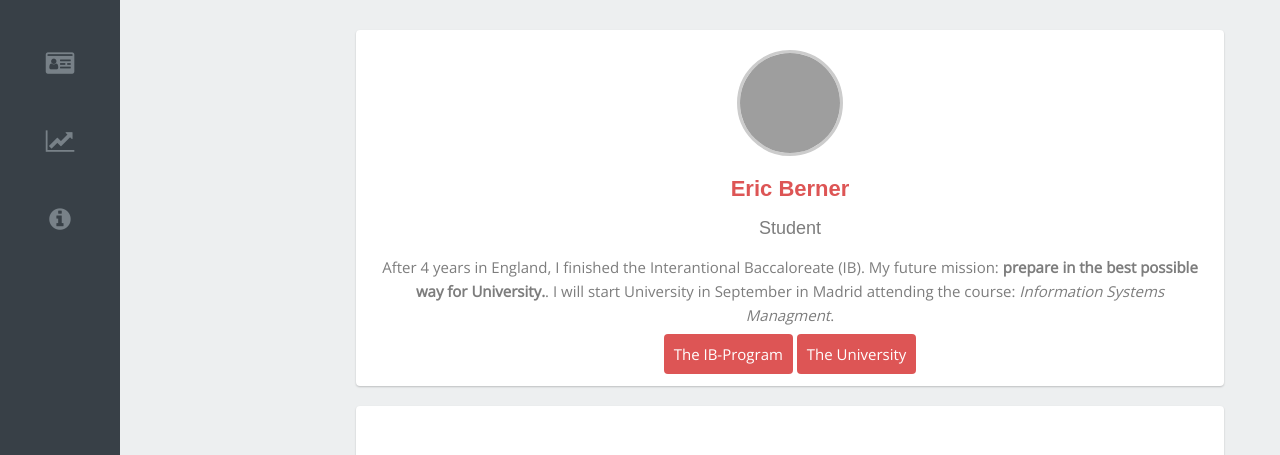
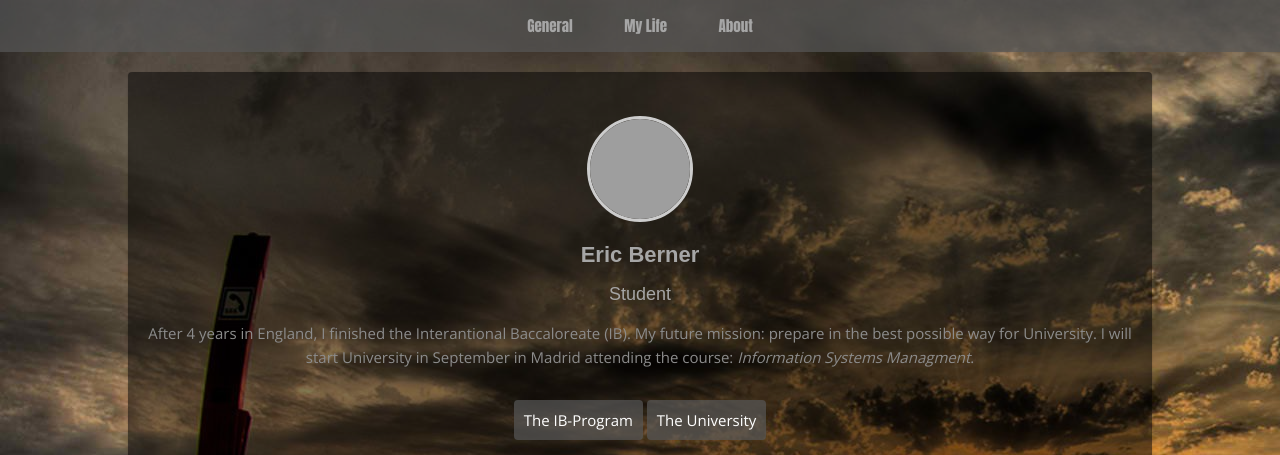
Before and after one commit to Jb5322/own, a plain HTML site: page index.html in a window 1280 px wide. Shown: the top 455 px of the page. Drawn offline with nearby package versions, Linux system fonts and the light colour scheme; grey boxes are pictures that could not be loaded.

Commit message:
Finished

```diff
--- a/index.html
+++ b/index.html
@@ -8,35 +8,28 @@
   </head>
 
   <body>
-    <div id="sidebar">
-      <ul>
-          <li>
-            <a href="#summary">
-              <i class="fa fa-id-card" aria-hidden="true"></i>
-            </a>
-          </li>
-          <li>
-            <a href="#favorite-movies">
-              <i class="fa fa-line-chart" aria-hidden="true"></i>
-            </a>
-          </li>
-          <li>
-            <a href="#footer">
-              <i class="fa fa-info-circle"></i>
-            </a>
-          </li>
-        </ul>
+    <div class="navbar text-center">
+      <a href="#summary">General</a>
+      <a href="#favorite-movies">My Life</a>
+      <a href="#footer">About</a>
     </div>
     <div id="page-content">
       <div class="container">
+        <br>
+        <br>
+        <br>
         <div class="card text-center" id="summary">
+          <br>
           <img src="images/hey.png" alt="Dude" id="img-profile" class="img-circle">
           <h1>Eric Berner</h1>
           <h2>Student</h2>
           <p>
-            After 4 years in England, I finished the Interantional Baccaloreate (IB). My future mission: <strong>prepare in the best possible way for University.</strong>. I will start University in September in Madrid attending the course: <em>Information Systems Managment</em>.
+            After 4 years in England, I finished the Interantional Baccaloreate (IB). My future mission: prepare in the best possible way for University. I will start University in September in Madrid attending the course: <em>Information Systems Managment</em>.
           </p>
-          <a href="https://www.haileybury.com/" class="btn-red">The IB-Program</a>  <a href="https://www.ie.edu/university/home/" class="btn-red">The University</a>
+          <br>
+          <a href="https://www.haileybury.com/" class="btn-red">The IB-Program</a>    <a href="https://www.ie.edu/university/home/" class="btn-red">The University</a>
+          <br>
+          <br>
         </div>
         <div class="card text-center">
           <ul class="list-inline">
@@ -85,7 +78,7 @@
         </div>
         <div class="card text-center" id="footer">
           <h2>About this page</h2>
-          This page has been coded during the <a href="https://lewagon.org/program" target="_blank"> LeWagon program</a>. That was probably one of the best experiences of my entire life. Jokes....
+          This page has been coded during the <strong><a href="https://lewagon.org/program" target="_blank"> LeWagon program</a></strong>. That was probably one of the best experiences of my entire life. Jokes....
           <ul class="list-inline">
            <li>
              <a href="#">
@@ -106,6 +99,7 @@
         </div>
       </div>
     </div>
+  <script src="all.js"></script>
   </body>
 
 
--- a/style.css
+++ b/style.css
@@ -1,20 +1,24 @@
-@import url('https://fonts.googleapis.com/css?family=Open+Sans');
+@import url('https://fonts.googleapis.com/css?family=Open+Sans:400,800|Anton');
 
 body {
-  background-color: #EDEFF0;
+  background-image: url("images/guk.jpg");
+  background-attachment: fixed;
+  background-color: #cccccc;
   font-family: 'Open Sans', sans-serif;
   font-weight: 300;
-  color:  #7d7d7d;
+  color:  #8c8c8c;
   font-size: 15px;
   line-height: 1.6em;
+  margin: 0;
 }
 
 h1, h2, h3 {
   font-family: 'Montserrat', sans-serif;
+  color: #a6a6a6;
 }
 
 h1{
-  color: #DD5555;
+  color: #a6a6a6;
   font-size: 22px;
 }
 
@@ -33,7 +37,7 @@ p{
 }
 
 a{
-  color: #ccc;
+  color: #8c8c8c;
   text-decoration: none;
 }
 
@@ -49,15 +53,15 @@ a:hover{
 }
 
 .container {
-  width: 90%;
-  margin: 30px auto;
+  width: 80%;
+  margin: 0px auto;
 }
 
 
 .card{
-  background: white;
+  background-color: rgba(0, 0, 0, 0.5);
   padding: 20px;
-  margin-bottom: 20px;
+  margin-bottom: 50px;
   border-radius: 4px;
   box-shadow: 0px 1px 2px 0px rgba(0, 0, 0, 0.2);
 }
@@ -81,7 +85,7 @@ a:hover{
   font-size: 25px;
 }
 .btn-red{
-  background-color: #DD5555;
+  background-color: rgba(88,88,88,0.7);
   color: white;
   font-weight: 500;
   padding: 10px;
@@ -114,37 +118,6 @@ a:hover{
 }
 
 
-#sidebar {
-  background-color: #384047;
-  position: fixed;
-  left: 0px;
-  top: 0px;
-  bottom: 0px;
-  width: 120px;
-  text-align: center;
-}
-
-#sidebar ul {
-  list-style: none;
-  padding-left: 0px;
-}
-
-#sidebar li {
-  margin-top:50px;
-  margin-bottom: 50px;
-}
-
-#sidebar a {
-  text-decoration: none;
-  font-size: 25px;
-  color:#788188;
-}
-
-#sidebar a:hover {
-  color: white;
-}
-
-
 @media (max-width: 768px) {
   #content{
     margin-left: 0px;
@@ -153,6 +126,31 @@ a:hover{
     display: none;
   }
 }
-#page-content {
-  margin-left: 300px;
+
+
+
+.navbar {
+    overflow: hidden;
+    background-color: rgba(88,88,88,0.7);
+    position: fixed; /* Set the navbar to fixed position */
+    top: 0; /* Position the navbar at the top of the page */
+    width: 100%; /* Full width */
+    font-family: 'Anton', sans-serif;
 }
+
+/* Links inside the navbar */
+.navbar a {
+    display: inline-block;
+    color: #a6a6a6;
+    text-align: center;
+    padding: 14px 14px;
+    text-decoration: none;
+    margin-right: 10px;
+    margin-left: 10px;
+}
+
+/* Change background on mouse-over */
+.navbar a:hover {
+    background: #a6a6a6;
+    color: black;
+}
```
Also changed, not shown: all.js (added), images/guk.jpg (added), images/he.jpg (added), 1 other file.
